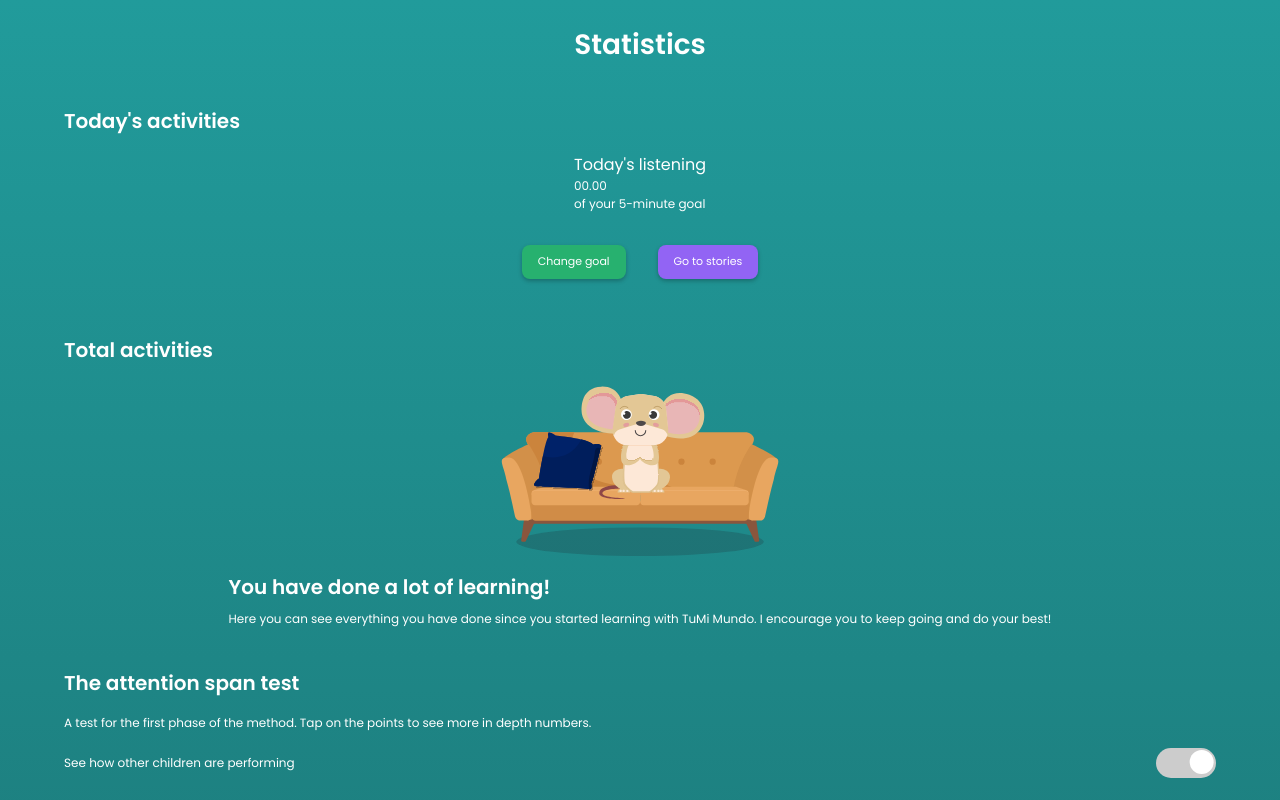
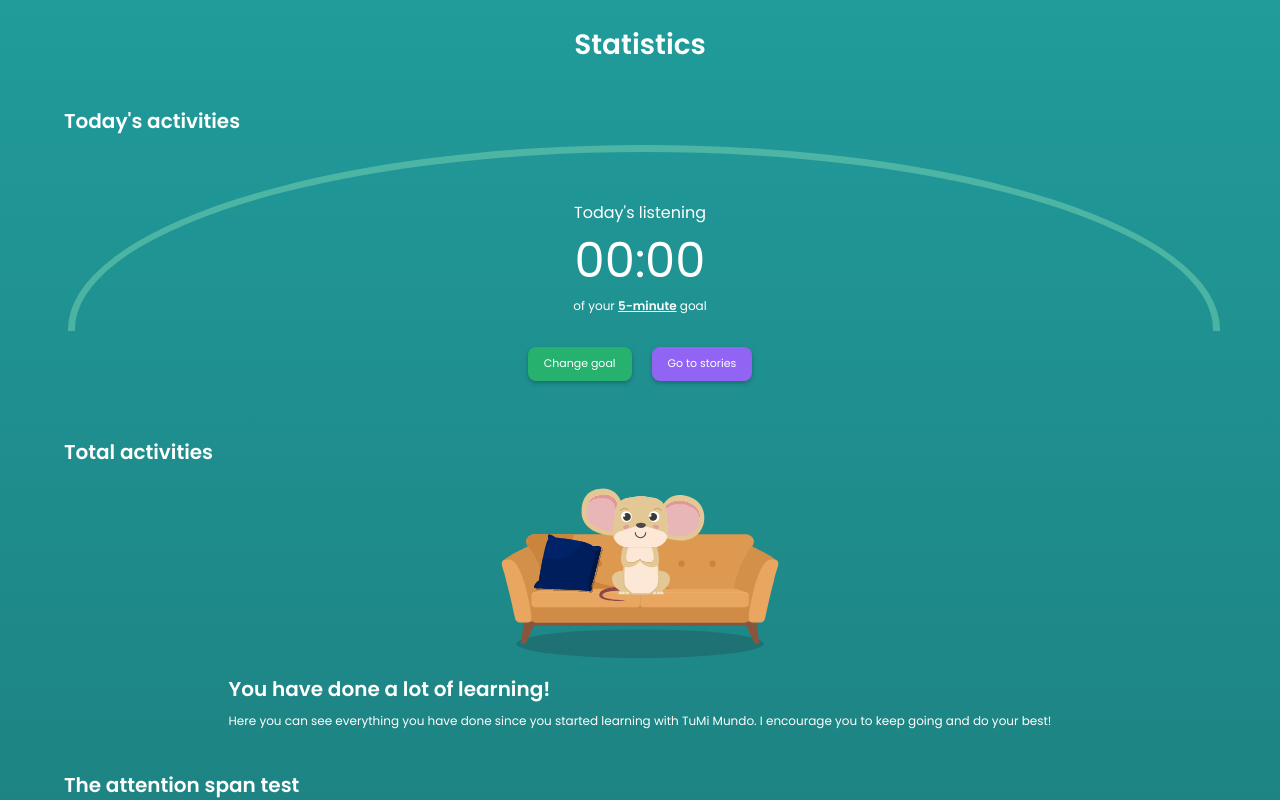
Before and after one commit to briannededeugd/tumimundo, a SvelteKit app in the folder tumi-mundo/: page /statistics in a window 1280 px wide. Shown: the top 800 px of the page. Built offline with nearby package versions, Linux system fonts and the light colour scheme.

Commit message:
FEAT/STYLE: Dynamic story tags and added minutes listened arch

```diff
--- a/tumi-mundo/src/routes/statistics/+page.svelte
+++ b/tumi-mundo/src/routes/statistics/+page.svelte
@@ -3,10 +3,11 @@
 </svelte:head>
 
 <script>
-    import { onMount, onDestroy } from 'svelte';
+    import { onMount } from 'svelte';
 
     onMount(() => {
         document.body.classList.add('statistics');
+
         return () => {
             document.body.classList.remove('statistics');
         };
@@ -30,14 +31,19 @@ function globalStats() {
 
 <h1>Statistics</h1>
 
-<section>
+<section class="activities-wrapper">
     <h2>Today's activities</h2>
-    <section>
-        <div class="activities">
-            <div class="activity-bar"></div>
+    <section class="activities-data-container">
+        <div class="activities-data">
+            <div class="progress">
+                <div class="barOverflow">
+                    <div class="bar"></div>
+                </div>
+            </div>
+
             <h3>Today's listening</h3>
-            <p id="activity-time">00.00</p>
-            <p>of your 5-minute goal</p>
+            <p id="activity-time">00:00</p>
+            <p>of your <span>5-minute</span> goal</p>
         </div>
 
         <div class="section-button">
@@ -114,6 +120,7 @@ function globalStats() {
 
         --story-item-background: #0B8FAC;
         --statistics-switch-background-color: #1CB854;
+        --progress-bar-unfilled: #70cfae8b;
 
         --statistics-background-gradient: linear-gradient(to bottom, var(--color-statistics-bg-light), var(--color-statistics-bg-dark));
 
@@ -129,11 +136,71 @@ function globalStats() {
         gap: 2.5rem;
     }
 
+    .activities-wrapper {
+        & .activities-data-container {
+                & .activities-data {
+                    /* progress bar */
+                    width:100%;
+                    height:100%;
+                    text-align: center;
+                    position: relative;
+                    & .progress {
+                            width:100%;
+                            height: calc(100% + 23px);
+                            position: absolute;
+                            top: 50%;
+                            left: 50%;
+                            transform: translate(-50%, -50%);
+                            margin: 4px;
+                            float:left;
+                            text-align: center;
+                            z-index:-1;
+
+                        & .barOverflow {
+                            position: absolute;
+                            top: 50%;
+                            left:50%;
+                            transform: translate(-50%, -50%);
+                            overflow: hidden;
+                            width: 100%;
+                            height:100%; /* Half circle (overflow) */
+                            margin-bottom: -14px; /* bring the numbers up */
+
+                            & .bar {
+                                position: absolute;
+                                top: 0; left: 0;
+                                width: 100%; height: 369px; /* full circle! */
+                                border-radius: 50%;
+                                box-sizing: border-box;
+                                border: 7px solid var(--progress-bar-unfilled);
+                                /* border-top-color: var(--progress-bar-unfilled);
+                                border-left-color: var(--progress-bar-unfilled); */
+                            }
+                        }
+
+                    }
+
+                    & h3 {
+                        padding-top: 3em;
+                    }
+
+                    & #activity-time {
+                        font-size: 3rem;
+                    }
+
+                    & span {
+                        font-weight: var(--font-weight-semibold);
+                        text-decoration: underline;
+                    }
+                }
+        }
+    }
+
     .section-button {
 		display: flex;
 		justify-content: center;
 		align-items: center;
-        gap: 2rem;
+        gap: 1.25rem;
 		padding: 1em;
 
 		& a {
@@ -145,15 +212,15 @@ function globalStats() {
 
 			padding: .75em 1rem;
 			text-decoration: none;
-		}
-	}
 
-    a:first-of-type {
+            &:first-of-type {
                 background-color: var(--color-button-goal);
             }
 
-    a:last-of-type {
+            &:last-of-type {
                 background-color: var(--color-button-stories);
+            }
+		}
 	}
 
     .stories_container {
```
Lines whose indentation alone changed are shown as unchanged.
